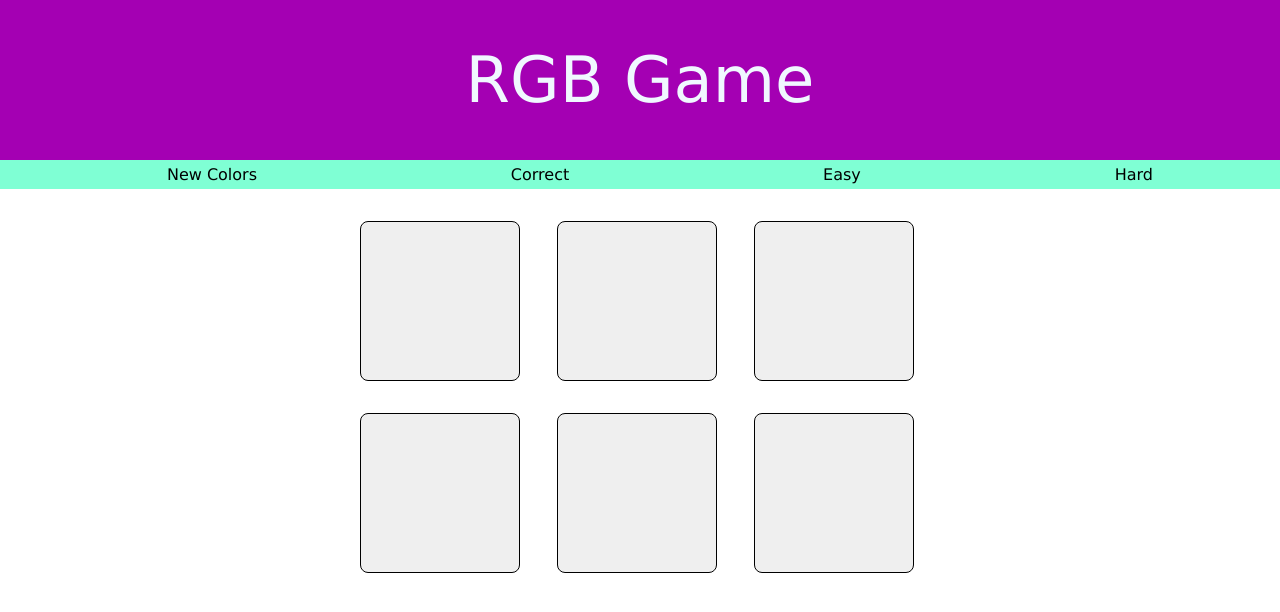
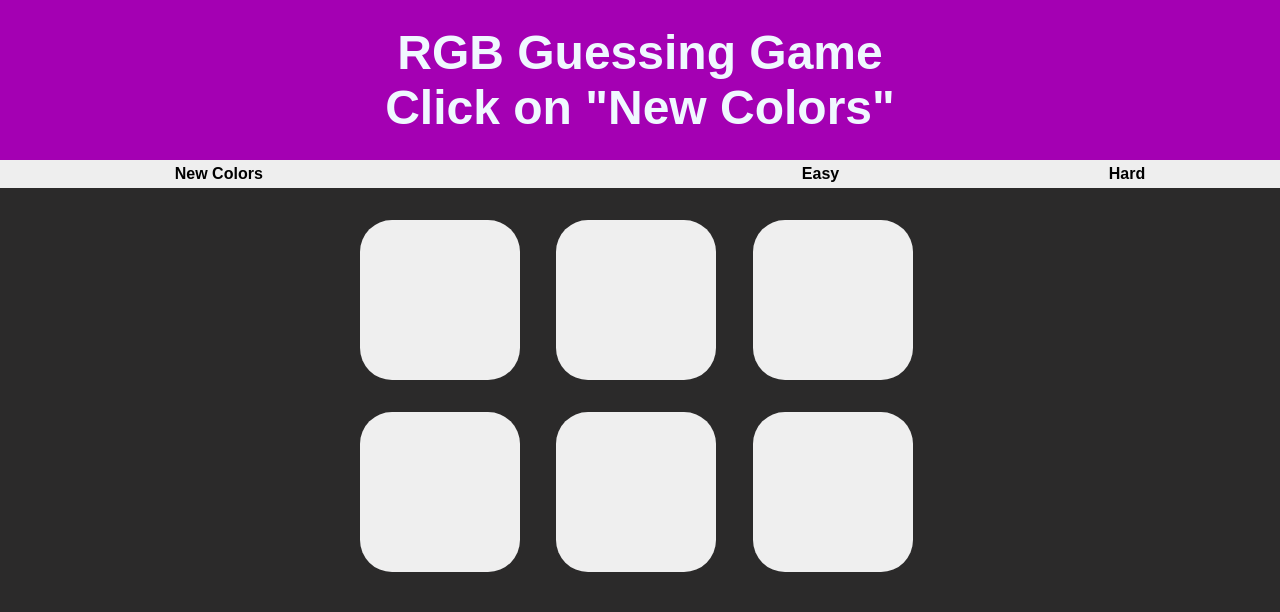
Before and after one commit to Matiolilegalzao/Javascript, a plain HTML site: page 14 RGB Game/index.html in a window 1280 px wide. Drawn offline with Linux system fonts and the light colour scheme.

Commit message:
Comitando...

```diff
--- a/14 RGB Game/index.html
+++ b/14 RGB Game/index.html
@@ -9,13 +9,13 @@
   </head>
   <body>
     <div id="header">
-      <p id="rgbcode">RGB Game</p>
+      <h1 id="rgbcode">RGB Guessing Game<span id="color-display">Click on "New Colors"</span></h1>
     </div>
     <div id="bar">
       <ul id="options">
         <li id="newColor" onclick="newColor()">New Colors</li>
-        <li>Correct</li>
-        <li>Easy</li>
+        <li id="correct"></li>
+        <li id="easyMode" onclick="easy()">Easy</li>
         <li>Hard</li>
       </ul>
     </div>
--- a/14 RGB Game/script.js
+++ b/14 RGB Game/script.js
@@ -1,21 +1,35 @@
+function easy(){
+  //document.body.style.backgroundColor = "red";
+  return 1;
+}
+
 function randomNumber(min, max) {
   return Math.floor(Math.random() * (max - min + 1)) + min;
 }
-function clickButton(buttonNumber){ //função que retorna qual o botão que apertei
+function clickButton(buttonNumber){ //função que retorna qual o botão que apertei,
+
+  let txtcorrect = document.getElementById("correct");
+  let botões = document.querySelectorAll(".btn"); //cria um vetor com todos os .btn
+
   if(buttonNumber == correctButton){
-    alert("acertou")
+    alert("Acertou!")
+    txtcorrect.innerHTML = `Correto`
   }else {
-    alert("errou")
+    botões[buttonNumber].style.opacity = "0"; //Apaga o botão errado
   }
 }
+
 function newColor(){
 
   correctButton = randomNumber(0, 5); //escolhe qual botão será o correto
+
   console.log(correctButton)
-  document.getElementById("newColor") //atribui newColor() ao li
+  //document.getElementById("newColor") //atribui newColor() ao li
   let botões = document.querySelectorAll(".btn"); //cria um vetor com todos os .btn
 
   for (let i = 0; i < botões.length; i++) {
+    //botões[i].style.display = "inline";
+    botões[i].style.opacity = "1";
     let R = randomNumber(0, 255);
     let G = randomNumber(0, 255);
     let B = randomNumber(0, 255);
@@ -25,7 +39,6 @@ function newColor(){
     let rgbcode = document.getElementById("rgbcode");
         botões[i].style.backgroundColor = "rgb(" + R + "," + G + "," + B + ")";
     rgbcode.innerHTML = `rgb(${R}, ${G},${B})`;
-
     }
   }
 }
--- a/14 RGB Game/style.css
+++ b/14 RGB Game/style.css
@@ -1,21 +1,33 @@
 * {
   margin: 0;
-  font-family: Verdana, Geneva, Tahoma, sans-serif;
 }
-#header > p {
-  margin: auto;
+body {
+  background-color: rgb(43, 42, 42);
+  font-family: "Raleway", Sans-serif;
+}
+
+h1 {
+  padding: 1rem 0;
+  font-size: 3em;
+}
+#color-display {
+  display: block;
+  font-size: 1em;
 }
 #header {
   width: 100%;
   height: 10rem;
   background-color: rgb(164, 0, 179);
   color: aliceblue;
+  text-align: center;
+  margin: auto;
   display: flex;
-  font-size: 4rem;
   align-items: center;
+  justify-content: center;
 }
 #bar {
-  background-color: aquamarine;
+  background-color: rgb(238, 238, 238);
+  font-family: "Raleway", Sans-serif;
 }
 ul {
   display: flex;
@@ -23,14 +35,15 @@ ul {
 }
 li {
   margin: auto;
+  font-weight: bold;
   padding: 0.3rem;
 }
 .btn {
   width: 10rem;
   height: 10rem;
   margin: 1rem;
-  border-radius: 8px;
-  border: 1px solid black;
+  border-radius: 20%;
+  border: none;
 }
 .btn:hover {
   filter: brightness(0.95);
@@ -41,3 +54,13 @@ li {
   margin: auto;
   max-width: 37rem;
 }
+@keyframes fadeOut {
+  from {
+    opacity: 1;
+  }to {
+    opacity: 0;
+  }
+}
+.fadeOut {
+  animation: fadeOutAnimation 1s ease-out forwards;
+}
```
